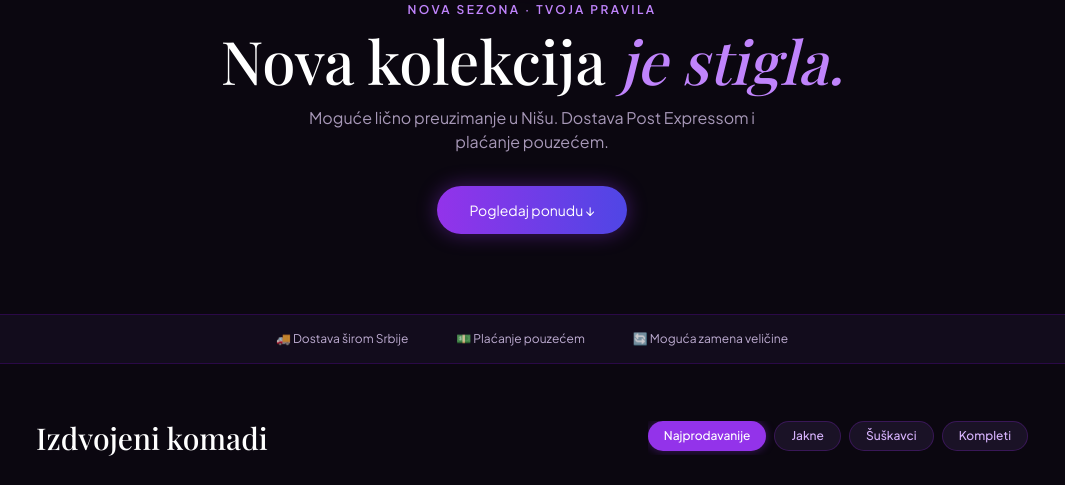
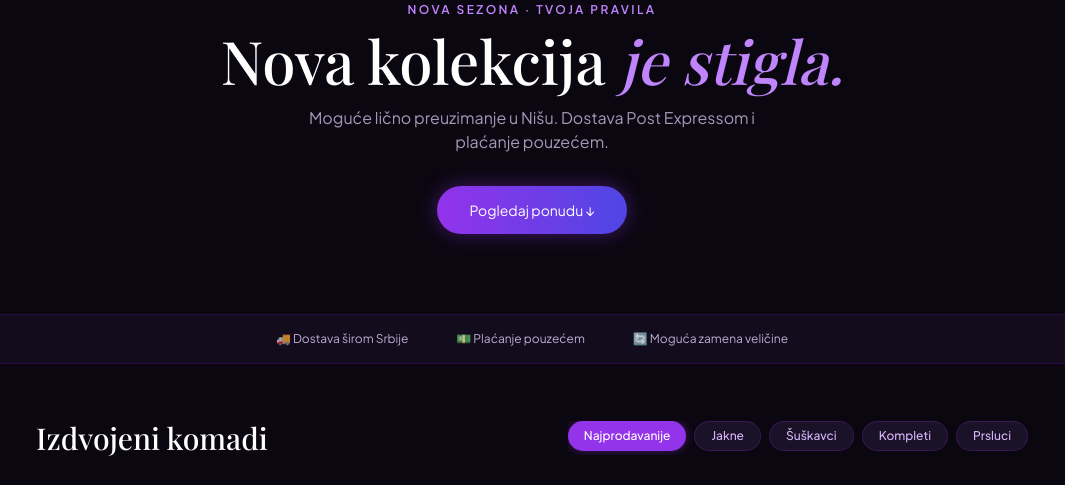
Before and after one commit to SrbijaDrip/srbijadrip-sajt, a plain HTML site: page index.html in a window 1280 px wide. Shown: the part 263-748 px from the top of the page, without its empty margins (108-1173 px from the left). Drawn offline with nearby package versions, Linux system fonts and the light colour scheme; a web font is replaced by a local one.

Commit message:
Add Replay vest category and product
Add a Prsluci filter and Replay vest product with three photos, a 5,490 RSD current price, and a 6,790 RSD crossed-out price.

Co-authored-by: Copilot App <223556219+Copilot@users.noreply.github.com>

```diff
--- a/index.html
+++ b/index.html
@@ -65,6 +65,7 @@
         <button onclick="filterProizvode('Jakne')" class="filter-btn px-4 py-1.5 rounded-full text-xs font-medium bg-[#1a1226] text-purple-300 border border-purple-900/50 hover:bg-purple-950">Jakne</button>
         <button onclick="filterProizvode('Šuškavci')" class="filter-btn px-4 py-1.5 rounded-full text-xs font-medium bg-[#1a1226] text-purple-300 border border-purple-900/50 hover:bg-purple-950">Šuškavci</button>
         <button onclick="filterProizvode('Kompleti')" class="filter-btn px-4 py-1.5 rounded-full text-xs font-medium bg-[#1a1226] text-purple-300 border border-purple-900/50 hover:bg-purple-950">Kompleti</button>
+        <button onclick="filterProizvode('Prsluci')" class="filter-btn px-4 py-1.5 rounded-full text-xs font-medium bg-[#1a1226] text-purple-300 border border-purple-900/50 hover:bg-purple-950">Prsluci</button>
       </div>
     </div>
 
@@ -284,6 +285,18 @@
         ]
       },
       {
+        id: 20,
+        naziv: "Replay Prsluk",
+        kategorija: "Prsluci",
+        cena: "5.490 RSD",
+        velicine: ["S", "M", "L", "XL", "XXL"],
+        slike: [
+          "assets/replay-vest-1.jpg",
+          "assets/replay-vest-2.jpg",
+          "assets/replay-vest-3.jpg"
+        ]
+      },
+      {
         id: 5,
         naziv: "Trapstar Dugačka Jakna",
         kategorija: "Jakne",
@@ -473,6 +486,7 @@
 
     function cenaPreAkcije(proizvod) {
       if (proizvod.kategorija === "Kompleti" && proizvod.naziv.startsWith("Tech Fleece Komplet")) return "7.590 RSD";
+      if (proizvod.kategorija === "Prsluci" && proizvod.naziv === "Replay Prsluk") return "6.790 RSD";
       if (proizvod.kategorija === "Jakne" && proizvod.cena === "8.490 RSD") return "9.590 RSD";
       if (proizvod.kategorija === "Šuškavci") return proizvod.naziv.includes("Deblji") ? "7.650 RSD" : "6.690 RSD";
       return "";
```
Also changed, not shown: assets/replay-vest-1.jpg (added), assets/replay-vest-2.jpg (added), assets/replay-vest-3.jpg (added).
